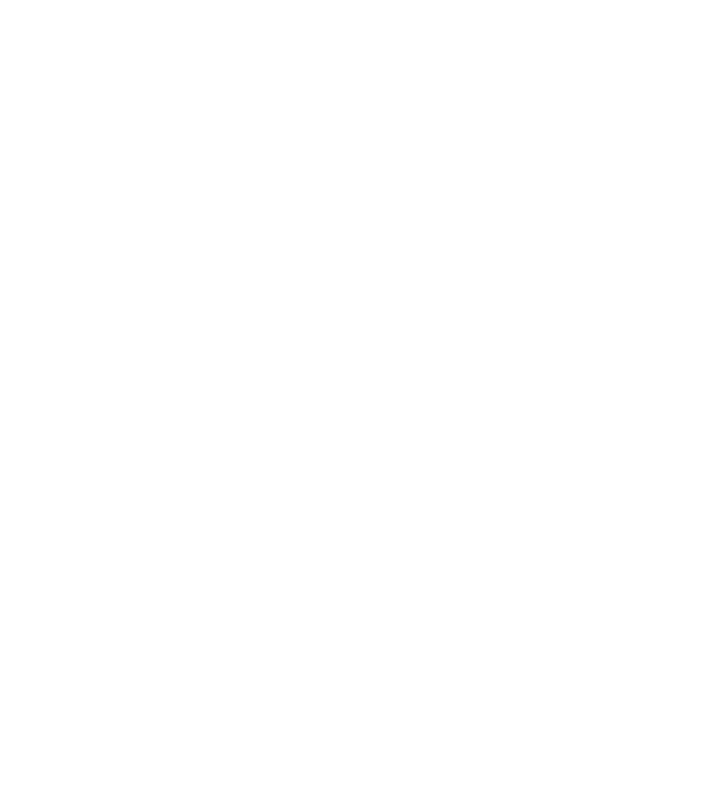
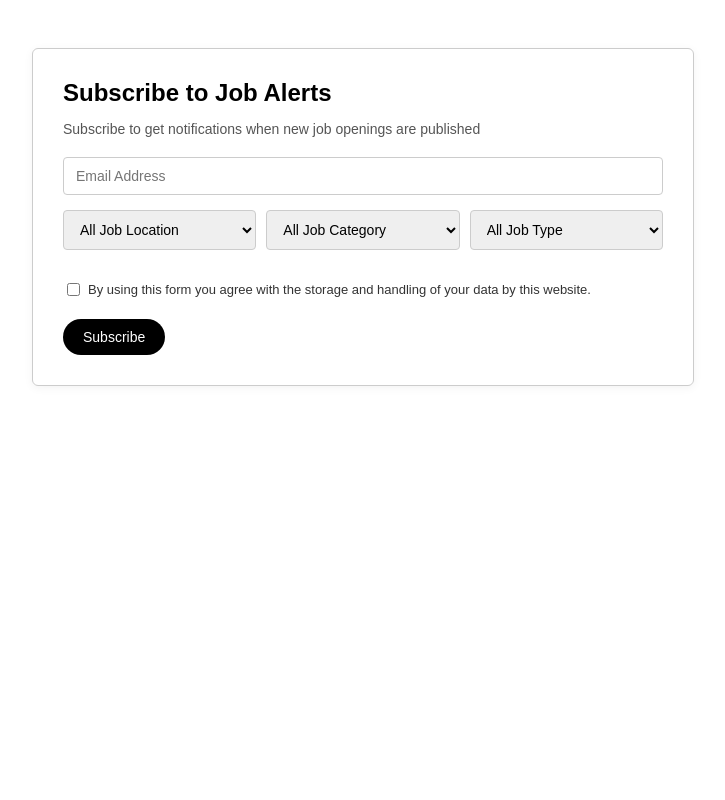
Before and after one commit to Samiul-islam10/job-portal, a PHP site: page /views/job_alerts.php in a window 1280 px wide. Before the commit the part shown is empty. Shown: the whole page, without its empty margins (277-1002 px from the left). Run offline with PHP 8.4, Linux system fonts and the light colour scheme; the visitor is signed in with stand-in values (Sample User, id 1).

Commit message:
job alrts created

```diff
--- /dev/null
+++ b/assets/styles/job_alerts.css
@@ -0,0 +1,82 @@
+    body {
+      font-family: Arial, sans-serif;
+      background: #fff;
+      display: flex;
+      justify-content: center;
+      padding: 40px;
+    }
+
+    .subscription-box {
+      border: 1px solid #ccc;
+      padding: 30px;
+      border-radius: 6px;
+      max-width: 600px;
+      width: 100%;
+      box-shadow: 0 2px 10px rgba(0,0,0,0.05);
+    }
+
+    .subscription-box h2 {
+      margin: 0 0 10px;
+      font-size: 24px;
+    }
+
+    .subscription-box p {
+      margin-bottom: 20px;
+      color: #555;
+      font-size: 14px;
+    }
+
+    .subscription-box input[type="email"],
+    .subscription-box select {
+      width: 100%;
+      padding: 10px 12px;
+      margin-bottom: 15px;
+      font-size: 14px;
+      border: 1px solid #ccc;
+      border-radius: 4px;
+      box-sizing: border-box;
+    }
+
+    .form-row {
+      display: flex;
+      gap: 10px;
+      margin-bottom: 15px;
+    }
+
+    .form-row select {
+      flex: 1;
+    }
+
+    .checkbox-label {
+      display: flex;
+      align-items: center;
+      font-size: 13px;
+      color: #333;
+      margin-bottom: 20px;
+    }
+
+    .checkbox-label input {
+      margin-right: 8px;
+    }
+
+    .subscription-box button {
+      padding: 10px 20px;
+      background-color: black;
+      color: white;
+      border: none;
+      border-radius: 20px;
+      font-size: 14px;
+      cursor: pointer;
+    }
+
+    .subscription-box button:hover {
+      background-color: #333;
+    }
+
+    .close-btn {
+      position: absolute;
+      top: 20px;
+      right: 30px;
+      font-size: 20px;
+      cursor: pointer;
+    }
--- a/views/job_alerts.php
+++ b/views/job_alerts.php
@@ -6,3 +6,46 @@ if (!isset($_SESSION['name'])) {
     exit;
 }
 ?>
+<!DOCTYPE html>
+<html lang="en">
+<head>
+  <meta charset="UTF-8">
+  <meta name="viewport" content="width=device-width, initial-scale=1">
+  <title>Job Alert Subscription</title>
+  <link rel="stylesheet" href="../assets/styles/job_alerts.css">
+</head>
+<body>
+
+<div class="subscription-box">
+  <h2>Subscribe to Job Alerts</h2>
+  <p>Subscribe to get notifications when new job openings are published</p>
+
+  <input type="email" placeholder="Email Address">
+
+  <div class="form-row">
+    <select>
+      <option>All Job Location</option>
+      <option>Dhaka</option>
+      <option>Rajshahi</option>
+    </select>
+    <select>
+      <option>All Job Category</option>
+      <option>Design</option>
+      <option>Development</option>
+    </select>
+    <select>
+      <option>All Job Type</option>
+      <option>Full Time</option>
+      <option>Part Time</option>
+    </select>
+  </div>
+
+  <label class="checkbox-label">
+    <input type="checkbox"> By using this form you agree with the storage and handling of your data by this website.
+  </label>
+
+  <button type="submit">Subscribe</button>
+</div>
+
+</body>
+</html>
```
